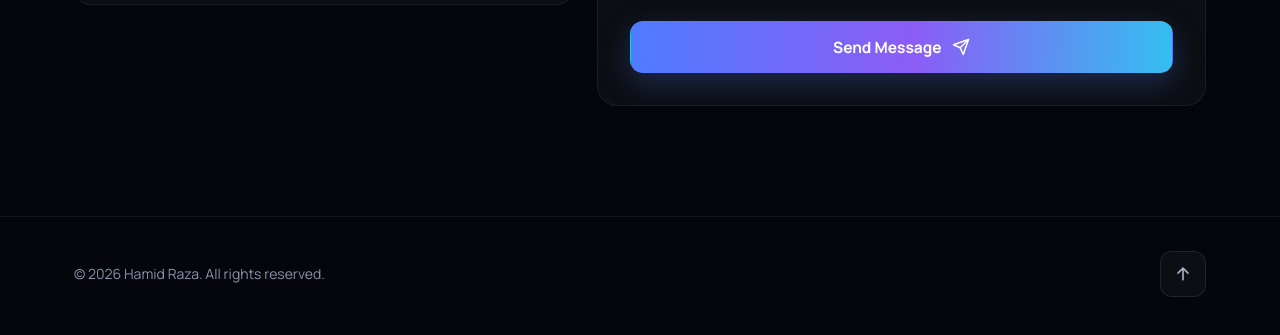
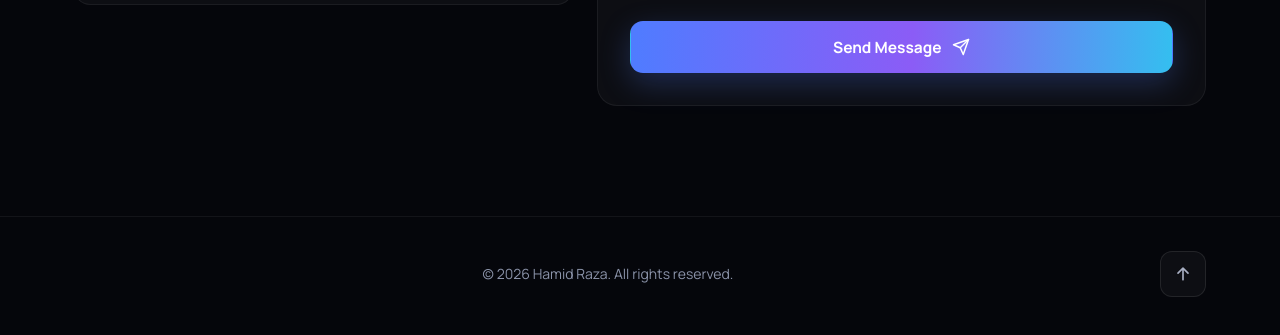
Before and after one commit to Hamid2048/Portfolio-Personal, a plain HTML site: page index.html in a window 1280 px wide. Shown: the part 8433-8768 px from the top of the page. Drawn offline with Linux system fonts and the light colour scheme.

Commit message:
Add files via upload

```diff
--- a/assets/css/style.css
+++ b/assets/css/style.css
@@ -426,7 +426,7 @@ a.c-card:hover{border-color:rgba(34,211,238,.4);background:var(--surface-2)}
 /* Footer */
 footer{border-top:1px solid var(--stroke-soft);padding:34px 0 40px;position:relative;z-index:1}
 .foot-inner{display:flex;justify-content:space-between;align-items:center;gap:18px;flex-wrap:wrap}
-footer p{color:var(--muted);font-size:14px}
+footer p{flex:1;text-align:center;color:var(--muted);font-size:14px}
 .to-top{
   width:46px;height:46px;border-radius:12px;border:1px solid var(--stroke);background:var(--surface);color:var(--text-2);
   display:inline-flex;align-items:center;justify-content:center;transition:color .3s var(--ease-soft),border-color var(--dur) var(--ease),transform var(--dur) var(--ease);
```
